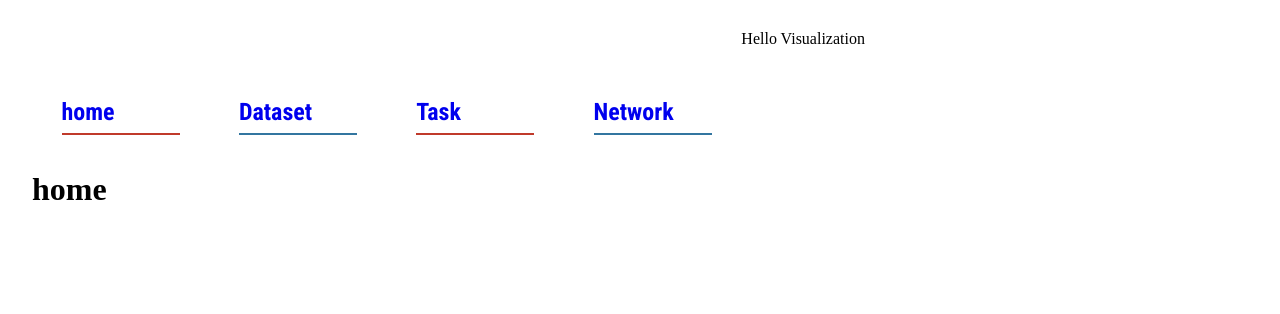
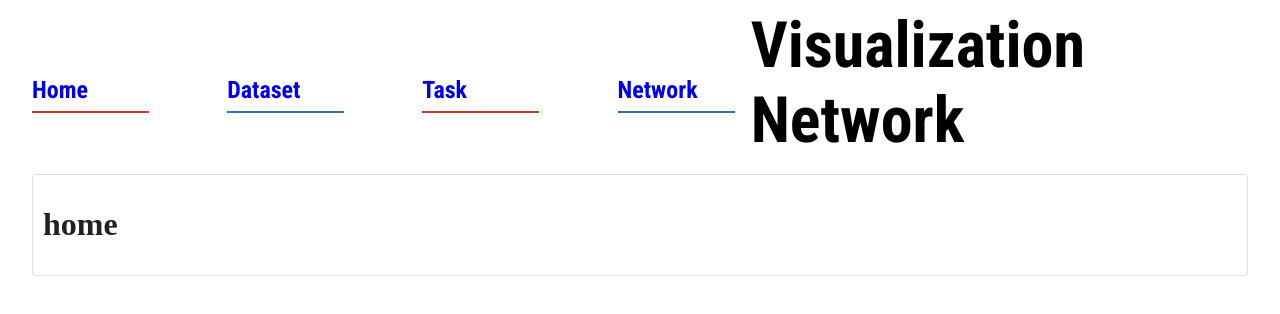
Before and after one commit to syfless1999/vis-network-client, a React (Create React App) app: page / in a window 1280 px wide. Shown: the top 314 px of the page. Built offline with nearby package versions, Linux system fonts and the light colour scheme.

Commit message:
Feat: header

```diff
--- a/src/App.tsx
+++ b/src/App.tsx
@@ -1,14 +1,18 @@
 import React from 'react';
 import { Switch, Route, Link } from 'react-router-dom';
+import styled from 'styled-components';
+
 import Container from '@material-ui/core/Container';
-import { Grid } from '@material-ui/core';
-import styled from 'styled-components';
+import Grid from '@material-ui/core/Grid';
+import Paper from '@material-ui/core/Paper';
+
 import 'fontsource-roboto-condensed/700.css';
 
 import routers from 'src/config/router';
 
-const MyContainer = styled(Container)`
-  margin-top: 30px;
+const SPaper = styled(Paper)`
+  margin: 16px auto;
+  padding: 10px;
 `;
 const MenuGrid = styled(Grid)`
   padding: 65px 0 15px;
@@ -18,18 +22,29 @@ const MenuItem = styled.div`
   height: 40px;
   padding: 3px 0;
   border-bottom: 2px solid ${(props) => props.theme[props.color as string]};
-  font-weight: 700;
+  font-weight: 600;
   font-size: 1.5em;
+  font-family: 'Roboto Condensed';
   cursor: pointer;
-  font-family: "Roboto Condensed";
 
   & a {
     text-decoration: none;
+    display: inline-block;
+    width: 100%;
+    color: -webkit-link;
   }
 
   :hover {
     border-bottom-width: 5px;
   }
+`;
+const TitleGrid = styled(Grid)`
+  text-align: justify;
+  font-size: 4em;
+  font-weight: 600;
+  font-family: "Roboto Condensed";
+`;
+const SLink = styled(Link)`
 `;
 
 function App() {
@@ -37,16 +52,16 @@ function App() {
     const { color, text, to } = props;
     return (
       <MenuItem color={color}>
-        <Link to={to}>{text}</Link>
+        <SLink to={to}>{text}</SLink>
       </MenuItem>
     );
   };
   const Header = () => (
-    <Grid container>
+    <Grid container wrap="wrap-reverse" justify="space-around" spacing={2}>
       <Grid item xs={7}>
-        <MenuGrid container justify="space-around" wrap="wrap">
+        <MenuGrid container justify="space-between">
           <Grid item xs={2}>
-            <MItem color="red" text="home" to="/" />
+            <MItem color="red" text="Home" to="/" />
           </Grid>
           {routers.map((item, index) => {
             const color = index % 2 === 1 ? 'red' : 'blue';
@@ -62,12 +77,11 @@ function App() {
           })}
         </MenuGrid>
       </Grid>
-      <Grid item xs={5}>Hello Visualization</Grid>
+      <TitleGrid item xs>Visualization Network</TitleGrid>
     </Grid>
   );
-  return (
-    <MyContainer maxWidth="lg">
-      <Header />
+  const Content = () => (
+    <SPaper variant="outlined">
       <Switch>
         {routers.map((item) => (
           <Route key={item.key} path={item.url}>
@@ -78,7 +92,13 @@ function App() {
           <h1>home</h1>
         </Route>
       </Switch>
-    </MyContainer>
+    </SPaper>
+  );
+  return (
+    <Container maxWidth="lg">
+      <Header />
+      <Content />
+    </Container>
   );
 }
 
--- /dev/null
+++ b/src/page/dataset/index.tsx
@@ -0,0 +1,22 @@
+import React from 'react';
+import Grid from '@material-ui/core/Grid';
+import TextField from '@material-ui/core/TextField';
+
+export default function index() {
+  return (
+    <Grid container spacing={3}>
+      <Grid item xs>
+        <TextField id="outlined-search" label="Search field" type="search" variant="outlined" />
+      </Grid>
+      <Grid item xs>
+        file
+      </Grid>
+      <Grid item xs>
+        method
+      </Grid>
+      <Grid item xs>
+        submit
+      </Grid>
+    </Grid>
+  );
+}
--- /dev/null
+++ b/src/page/network/index.tsx
@@ -0,0 +1,9 @@
+import React from 'react';
+
+export default function index() {
+  return (
+    <h1>
+      network
+    </h1>
+  );
+}
--- /dev/null
+++ b/src/page/task/index.tsx
@@ -0,0 +1,9 @@
+import React from 'react';
+
+export default function index() {
+  return (
+    <h1>
+      task
+    </h1>
+  );
+}
```
Also changed, not shown: src/config/router.tsx (+7 -3 lines), src/page/home/index.tsx (added, +9 -0 lines), 2 other files (tests, documents, lock files or other folders).
